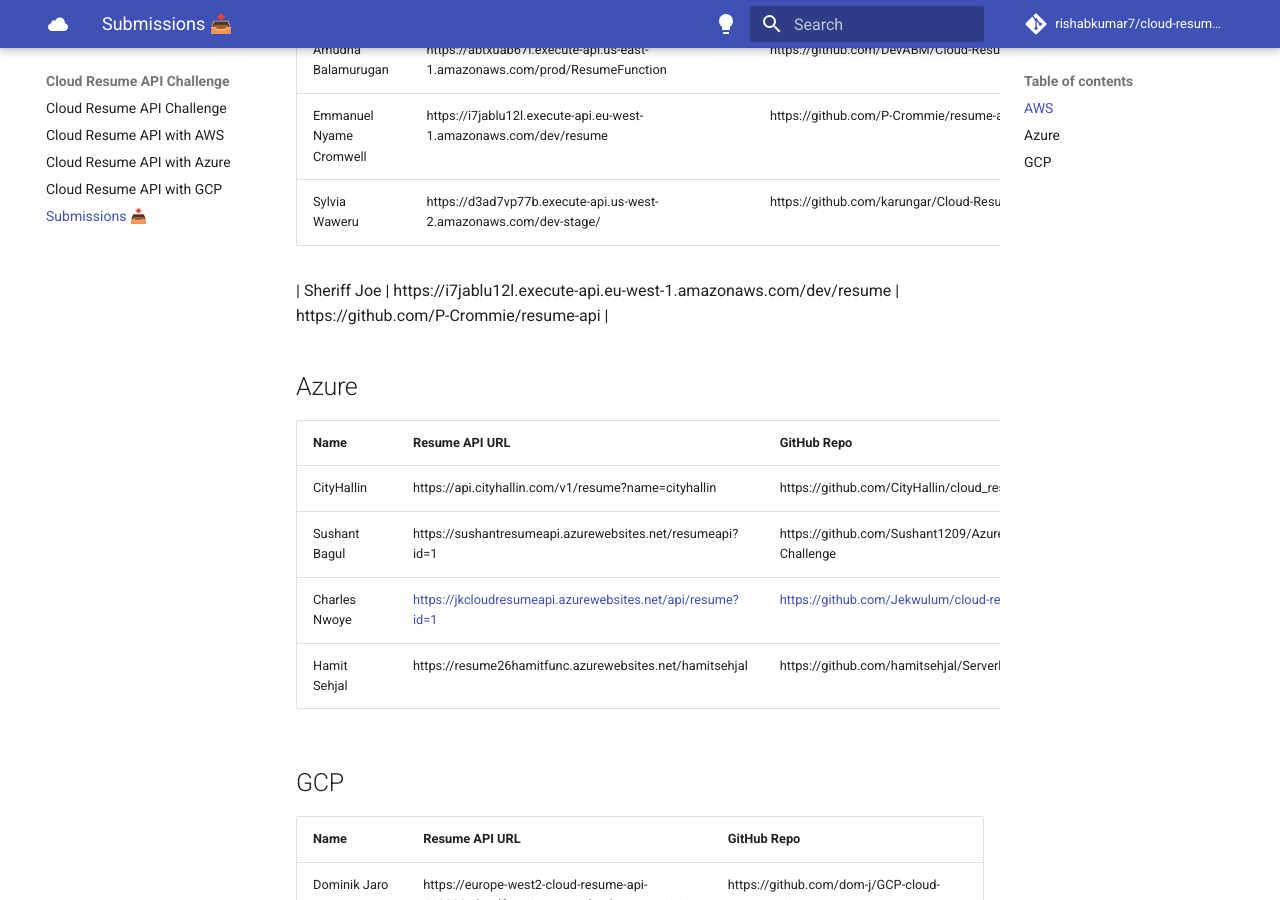
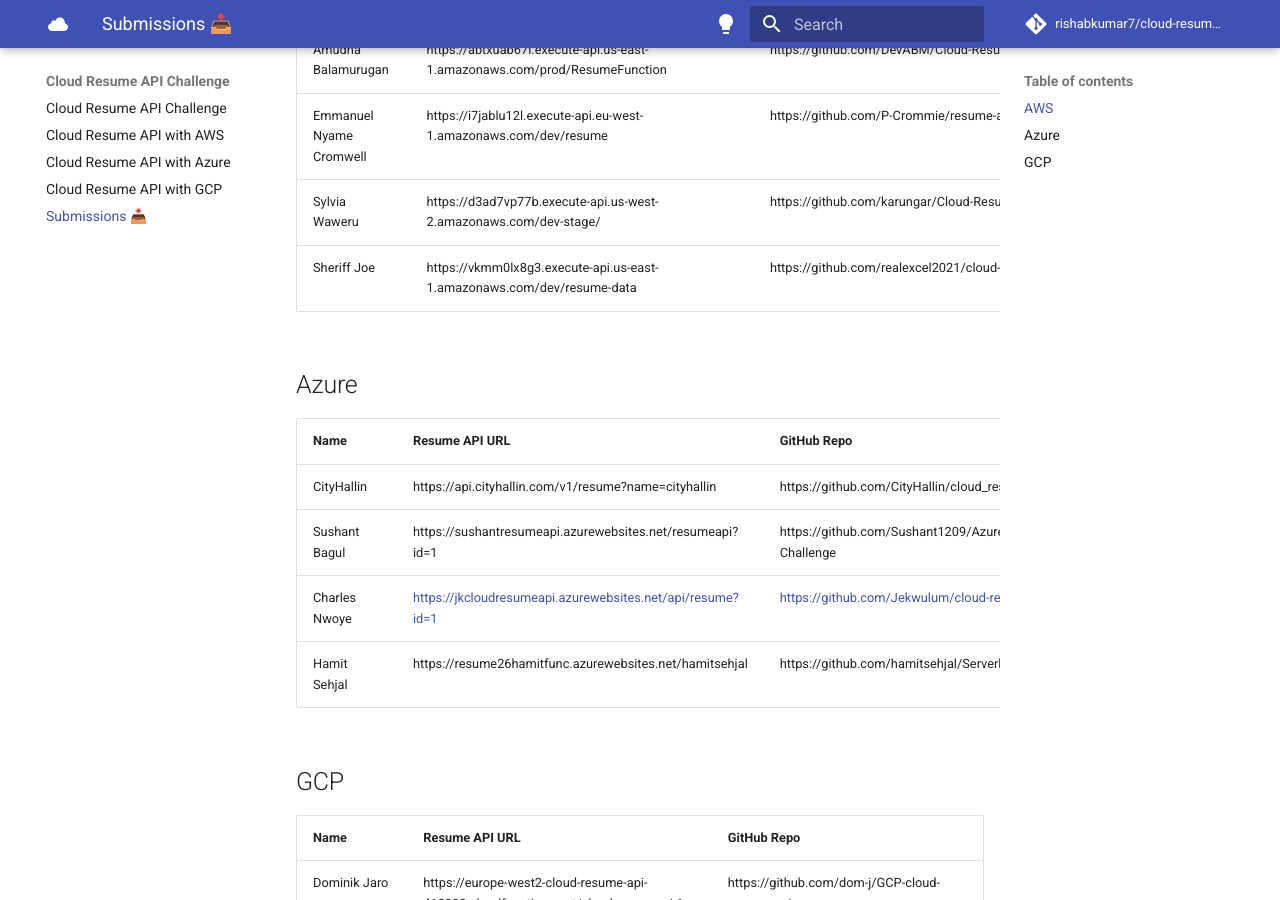
Before and after one commit to rishabkumar7/cloud-resume-api, an MkDocs documentation site: the page built from docs/submissions.md, in a window 1280 px wide and 900 px high, scrolled down 1345 px. Built offline with MkDocs 1.6.1 and Material for MkDocs 9.7.7, drawn with Linux system fonts in a browser that asks for light colours; comment, search, counter and statistics services are not loaded; some of the changed lines change nothing that is shown.

Commit message:
Update submissions.md

```diff
--- a/docs/submissions.md
+++ b/docs/submissions.md
@@ -24,8 +24,7 @@
 | Amudha Balamurugan | https://abtxuab67i.execute-api.us-east-1.amazonaws.com/prod/ResumeFunction | https://github.com/DevABM/Cloud-Resume-API-Challenge  |
 | Emmanuel Nyame Cromwell | https://i7jablu12l.execute-api.eu-west-1.amazonaws.com/dev/resume | https://github.com/P-Crommie/resume-api |
 | Sylvia Waweru | https://d3ad7vp77b.execute-api.us-west-2.amazonaws.com/dev-stage/ | https://github.com/karungar/Cloud-Resume-API- |
-
-| Sheriff Joe | https://i7jablu12l.execute-api.eu-west-1.amazonaws.com/dev/resume | https://github.com/P-Crommie/resume-api |
+| Sheriff Joe | https://vkmm0lx8g3.execute-api.us-east-1.amazonaws.com/dev/resume-data | https://github.com/realexcel2021/cloud-resume-api-challenge |
 
 
 ## Azure
```
